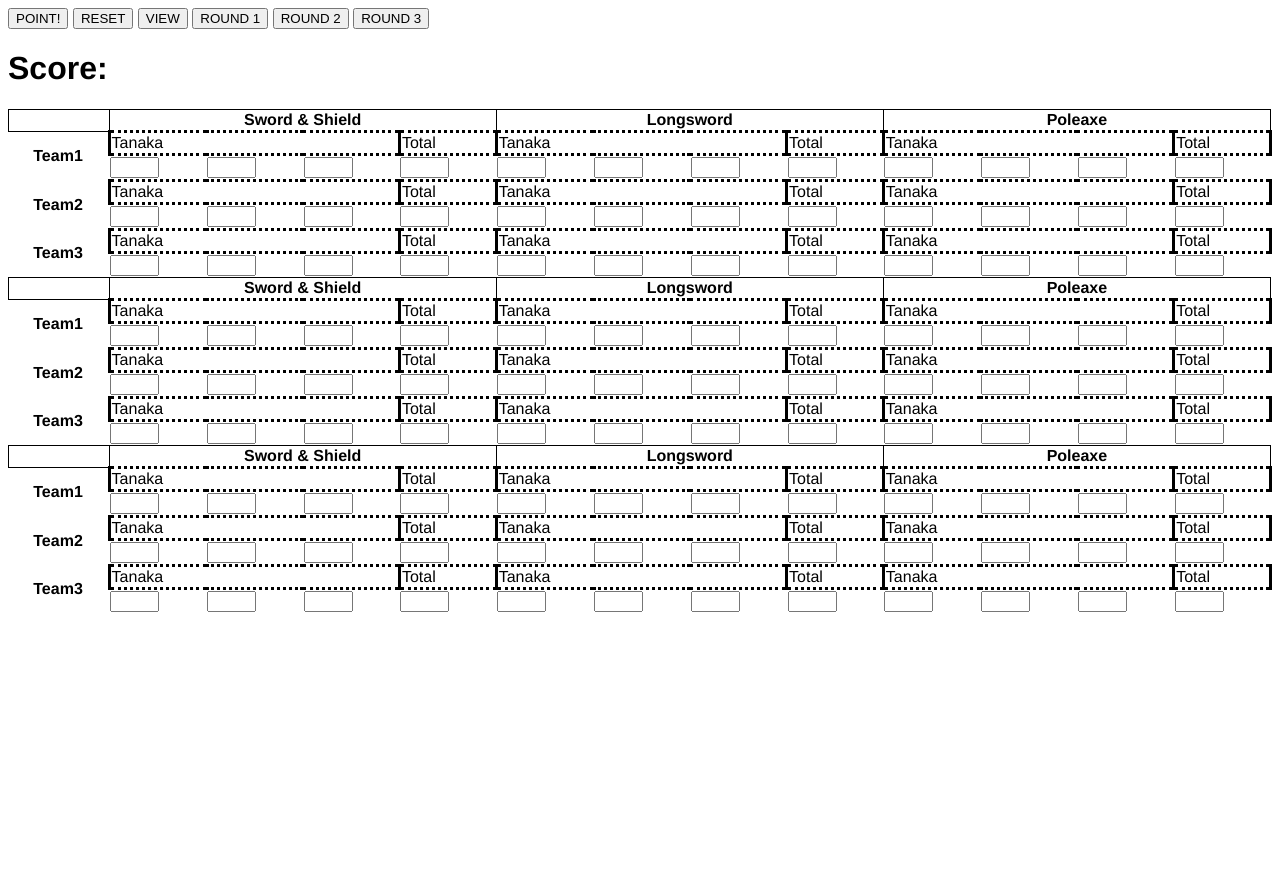
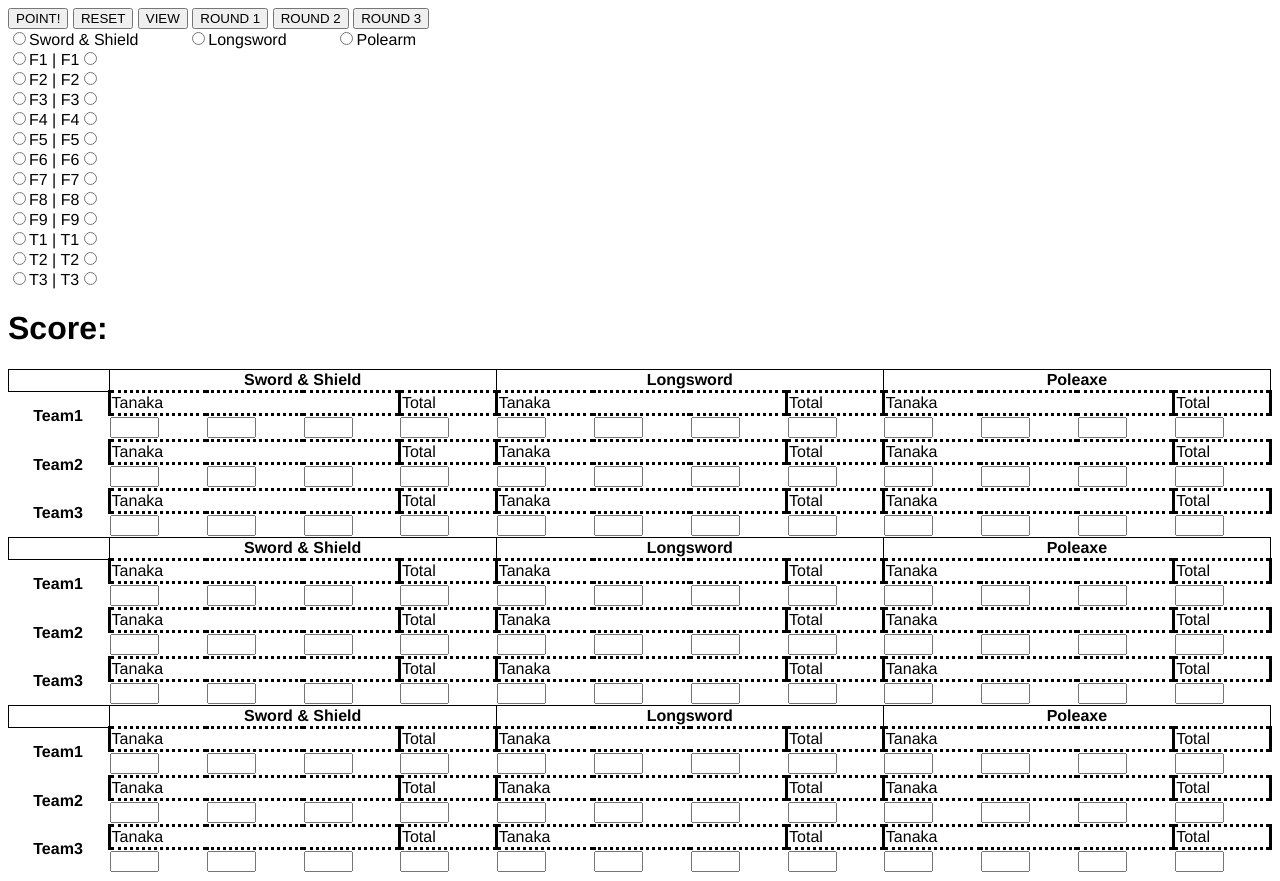
Before and after one commit to aboivine/steelscore, a website: page master.html in a window 1280 px wide. Before the commit the page ends 800 px from the top, so only its background shows below. Drawn offline with Linux system fonts and the light colour scheme.

Commit message:
Add more buttons to master panel

```diff
--- a/master.html
+++ b/master.html
@@ -66,8 +66,6 @@
         ws.send("VIEW");
       }
       function sendResult(key) {
-        //alert(document.getElementById(key).value);
-
         ws.send(key + ":" + document.getElementById(key).value);
       }
 
@@ -84,6 +82,25 @@
     <button onclick="displayTable1()">ROUND 1</button>
     <button onclick="displayTable2()">ROUND 2</button>
     <button onclick="displayTable3()">ROUND 3</button>
+    <br>
+      <input type="radio" name="category" value="SB" onchange="sendResult(this.name)">Sword &amp; Shield &nbsp; &nbsp; &nbsp; &nbsp; &nbsp;
+      <input type="radio" name="category" value="LS" onchange="sendResult(this.name)">Longsword &nbsp; &nbsp; &nbsp; &nbsp; &nbsp;
+      <input type="radio" name="category" value="PA" onchange="sendResult(this.name)">Polearm
+
+    <br>
+      <input type="radio" name="side-0" value="F1" onchange="sendResult(this.name)">F1  |  F1<input type="radio" name="side-1" value="F1" onchange="sendResult(this.name)"><br>
+      <input type="radio" name="side-0" value="F2" onchange="sendResult(this.name)">F2  |  F2<input type="radio" name="side-1" value="F2" onchange="sendResult(this.name)"><br>
+      <input type="radio" name="side-0" value="F3" onchange="sendResult(this.name)">F3  |  F3<input type="radio" name="side-1" value="F3" onchange="sendResult(this.name)"><br>
+      <input type="radio" name="side-0" value="F4" onchange="sendResult(this.name)">F4  |  F4<input type="radio" name="side-1" value="F4" onchange="sendResult(this.name)"><br>
+      <input type="radio" name="side-0" value="F5" onchange="sendResult(this.name)">F5  |  F5<input type="radio" name="side-1" value="F5" onchange="sendResult(this.name)"><br>
+      <input type="radio" name="side-0" value="F6" onchange="sendResult(this.name)">F6  |  F6<input type="radio" name="side-1" value="F6" onchange="sendResult(this.name)"><br>
+      <input type="radio" name="side-0" value="F7" onchange="sendResult(this.name)">F7  |  F7<input type="radio" name="side-1" value="F7" onchange="sendResult(this.name)"><br>
+      <input type="radio" name="side-0" value="F8" onchange="sendResult(this.name)">F8  |  F8<input type="radio" name="side-1" value="F8" onchange="sendResult(this.name)"><br>
+      <input type="radio" name="side-0" value="F9" onchange="sendResult(this.name)">F9  |  F9<input type="radio" name="side-1" value="F9" onchange="sendResult(this.name)"><br>
+      <input type="radio" name="side-0" value="T1" onchange="sendResult(this.name)">T1  |  T1<input type="radio" name="side-1" value="T1" onchange="sendResult(this.name)"><br>
+      <input type="radio" name="side-0" value="T2" onchange="sendResult(this.name)">T2  |  T2<input type="radio" name="side-1" value="T2" onchange="sendResult(this.name)"><br>
+      <input type="radio" name="side-0" value="T3" onchange="sendResult(this.name)">T3  |  T3<input type="radio" name="side-1" value="T3" onchange="sendResult(this.name)">
+
     <h1>Score:</h1>
     <h2><div id='pings' onchange="sendResult(this.id)"></div></h2>
 
```
